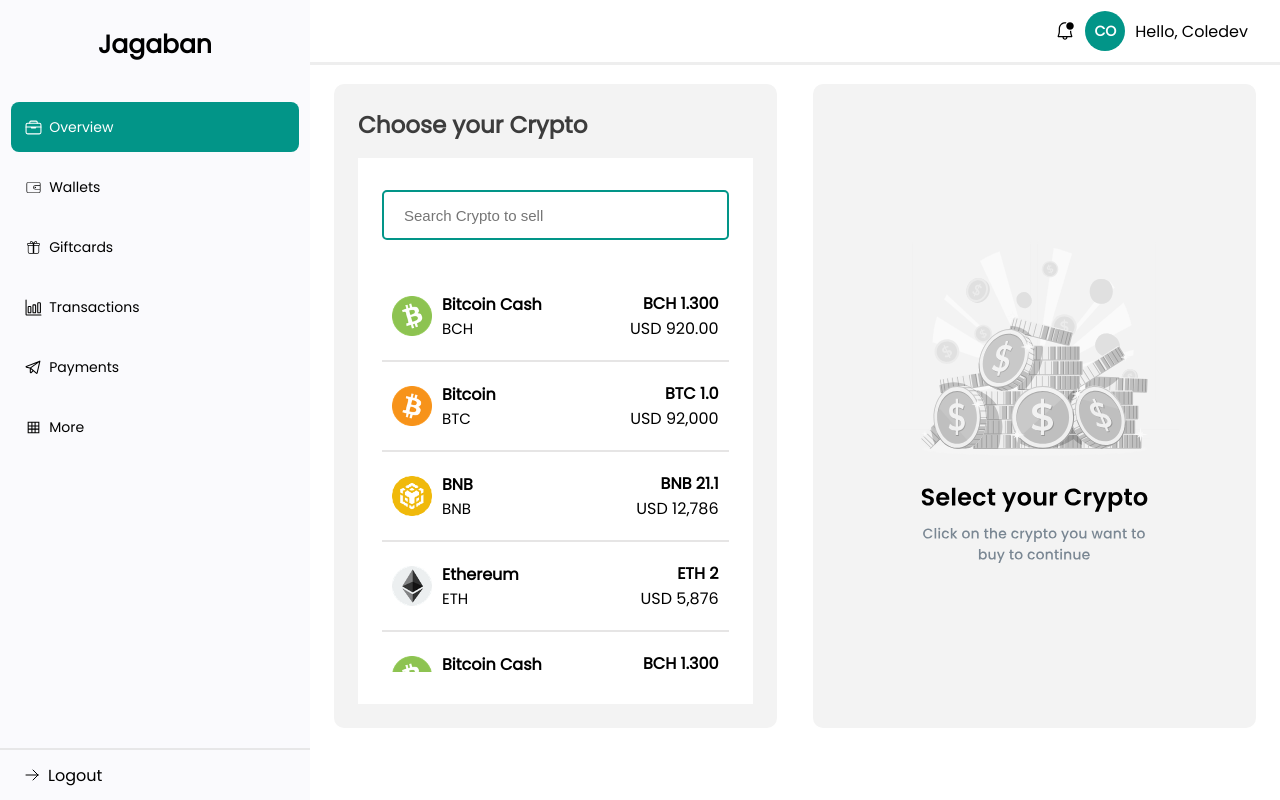
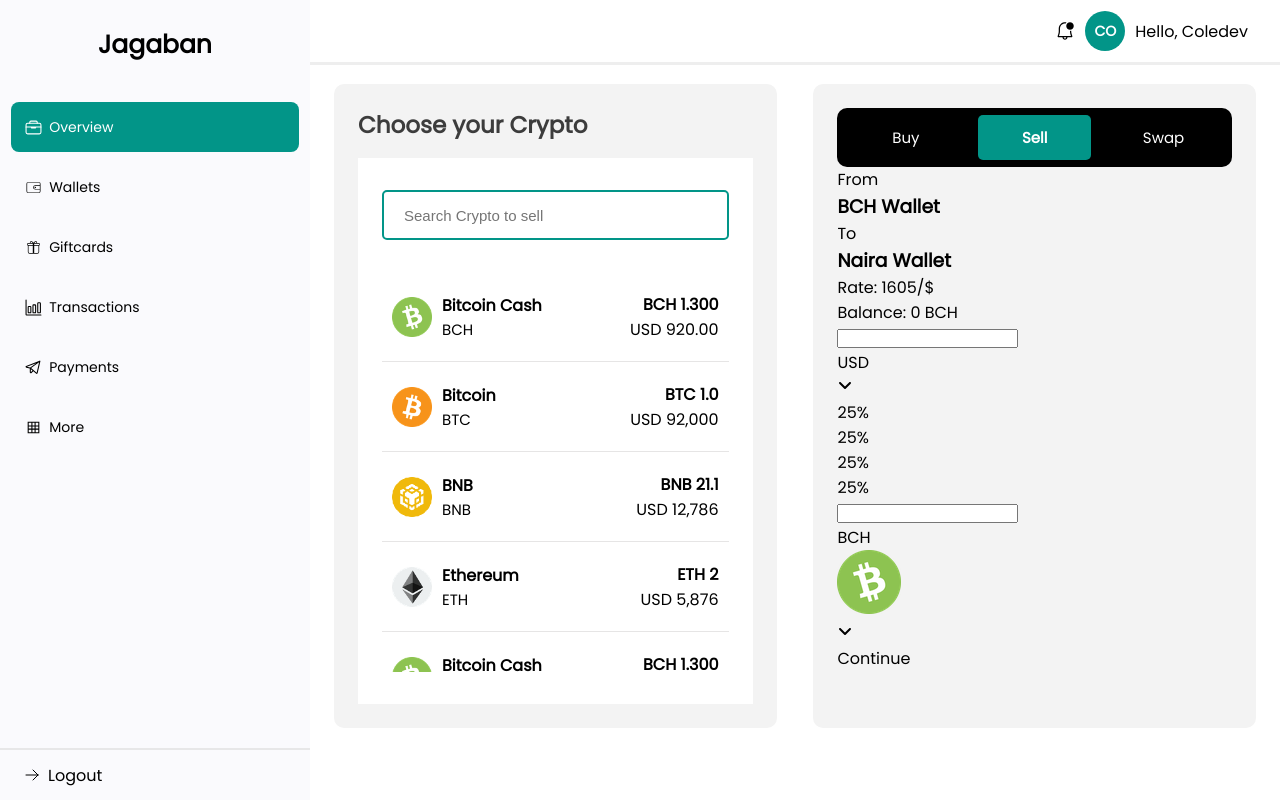
Before and after one commit to collins-cl/edegx2.0, a React (Vite) app: page /overview/sell in a window 1280 px wide. Built offline with nearby package versions, Linux system fonts and the light colour scheme.

Commit message:
dashboard: progress 77%

```diff
--- a/src/pages/Sell/Sell.jsx
+++ b/src/pages/Sell/Sell.jsx
@@ -5,8 +5,24 @@ import BTC from "../../assets/coins/BTC.png";
 import BNB from "../../assets/coins/BNB.png";
 import ETH from "../../assets/coins/ETH.png";
 import Positive from "../../assets/positive-graph.svg";
+import { NavLink, useSearchParams } from "react-router-dom";
+import { useEffect, useState } from "react";
+import { FaAngleDown } from "react-icons/fa6";
 
 const Sell = () => {
+  const [searchParams, setSearchParams] = useSearchParams();
+  const [option, setOption] = useState(searchParams.get("option") || "sell");
+
+  //   useEffect(() => {
+  //     const currentOption = searchParams.get("option") || "buy";
+  //     setOption(currentOption);
+  //   }, [searchParams]);
+
+  const handleOptionChange = (newOption) => {
+    setOption(newOption);
+    setSearchParams({ option: newOption });
+  };
+
   const tokenInfo = [
     {
       image: BCH,
@@ -127,8 +143,98 @@ const Sell = () => {
         </div>
 
         <div className="action">
-          <div className="sel-crypto-nil">
+          {/* <div className="sel-crypto-nil">
             <img src={EmptyState} alt="" />
+          </div> */}
+
+          <div className="sel-crypto-filled">
+            <div className="select-pane">
+              <NavLink
+                to="?option=buy"
+                className={option === "buy" ? "active-link" : ""}
+                onClick={() => handleOptionChange("buy")}
+              >
+                <p>Buy</p>
+              </NavLink>
+
+              <NavLink
+                to="?option=sell"
+                className={option === "sell" ? "active-link" : ""}
+                onClick={() => handleOptionChange("sell")}
+              >
+                <p>Sell</p>
+              </NavLink>
+
+              <NavLink
+                to="?option=swap"
+                className={option === "swap" ? "active-link" : ""}
+                onClick={() => handleOptionChange("swap")}
+              >
+                <p>Swap</p>
+              </NavLink>
+            </div>
+
+            <div className="from">
+              <p>From</p>
+
+              <h3>BCH Wallet</h3>
+            </div>
+
+            <div className="to">
+              <p>To</p>
+
+              <h3>Naira Wallet</h3>
+            </div>
+
+            <div className="rate">
+              <div></div>
+              <p>Rate: 1605/$</p>
+            </div>
+
+            <div className="balance">Balance: 0 BCH</div>
+
+            <div className="input-amt">
+              <input type="text" name="" />
+
+              <div className="select-opt">
+                <div className="cur-pair">
+                  <div className="cur">USD</div>
+
+                  <FaAngleDown className="icon" />
+                </div>
+
+                {/* <div className="options">
+                  <p>Wallet</p>
+
+                  <div className="opts">
+                    <p>USD</p>
+                    <p>NGN</p>
+                  </div>
+                </div> */}
+              </div>
+            </div>
+
+            <div className="perc-rate">
+              <div className="card">25%</div>
+              <div className="card">25%</div>
+              <div className="card">25%</div>
+              <div className="card">25%</div>
+            </div>
+
+            <div className="coin-amt">
+              <input type="text" name="" />
+
+              <div className="select-opt">
+                <div className="coin-pair">
+                  <div className="cur">BCH</div>
+                  <img src={BCH} alt="" />{" "}
+                </div>
+
+                <FaAngleDown className="icon" />
+              </div>
+            </div>
+
+            <div className="cont">Continue</div>
           </div>
         </div>
       </div>
--- a/src/pages/Sell/Sell.scss
+++ b/src/pages/Sell/Sell.scss
@@ -61,7 +61,7 @@
               align-items: center;
               height: 90px;
               padding: 0 10px;
-              border-bottom: 2px solid rgba(176, 175, 175, 0.321);
+              border-bottom: 1px solid rgba(176, 175, 175, 0.321);
 
               .tkn {
                 display: flex;
@@ -108,9 +108,43 @@
     }
 
     .action {
-      display: flex;
-      justify-content: center;
-      align-items: center;
+      .sel-crypto-nil {
+        width: 100%;
+        height: 100%;
+        display: flex;
+        justify-content: center;
+        align-items: center;
+      }
+
+      .sel-crypto-filled {
+        .select-pane {
+          display: flex;
+          align-items: center;
+          justify-content: space-between;
+          gap: 1em;
+          width: 100%;
+          padding: 7px 12px;
+          border-radius: 10px;
+          background-color: black;
+
+          a {
+            width: 120px;
+            height: 45px;
+            display: flex;
+            align-items: center;
+            justify-content: center;
+            border-radius: 5px;
+            font-size: 15px;
+            color: white;
+          }
+
+          .active-link {
+            font-weight: bold;
+            color: white;
+            background-color: #029588;
+          }
+        }
+      }
     }
   }
 }
```
